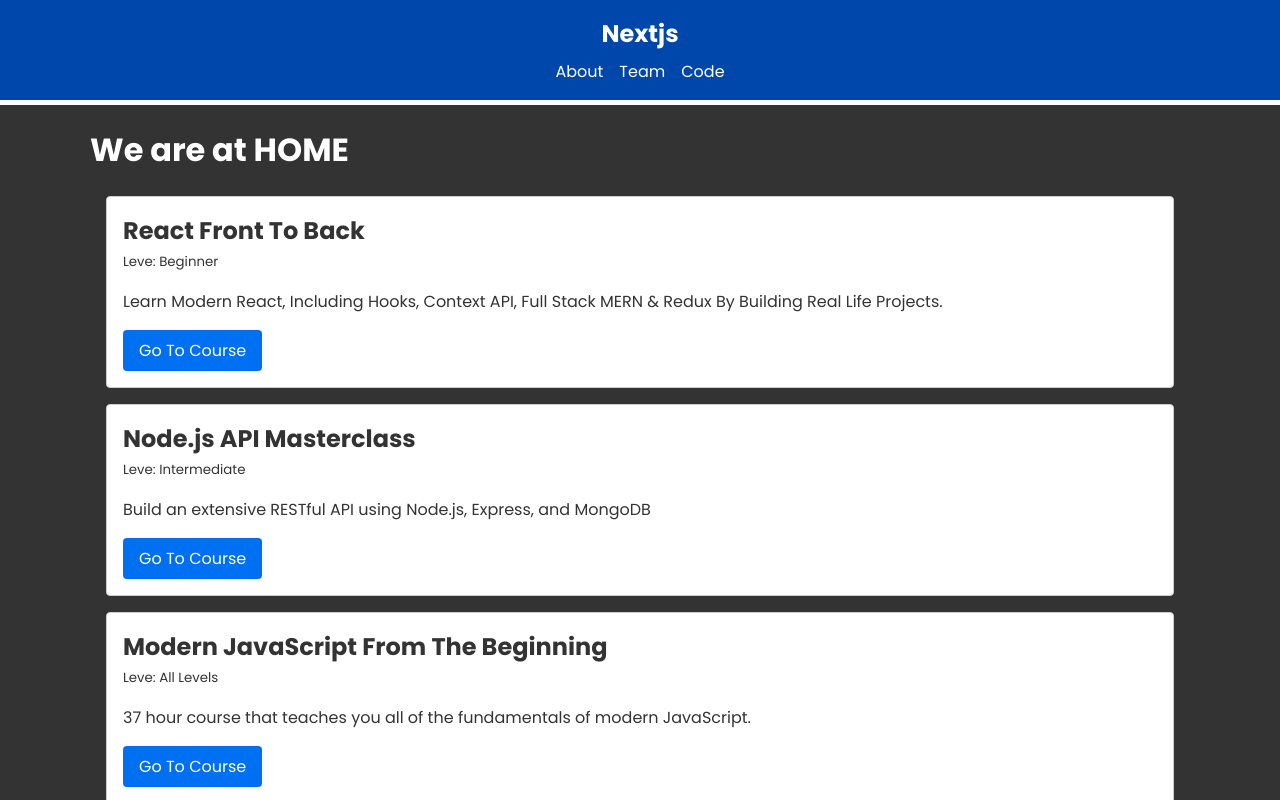
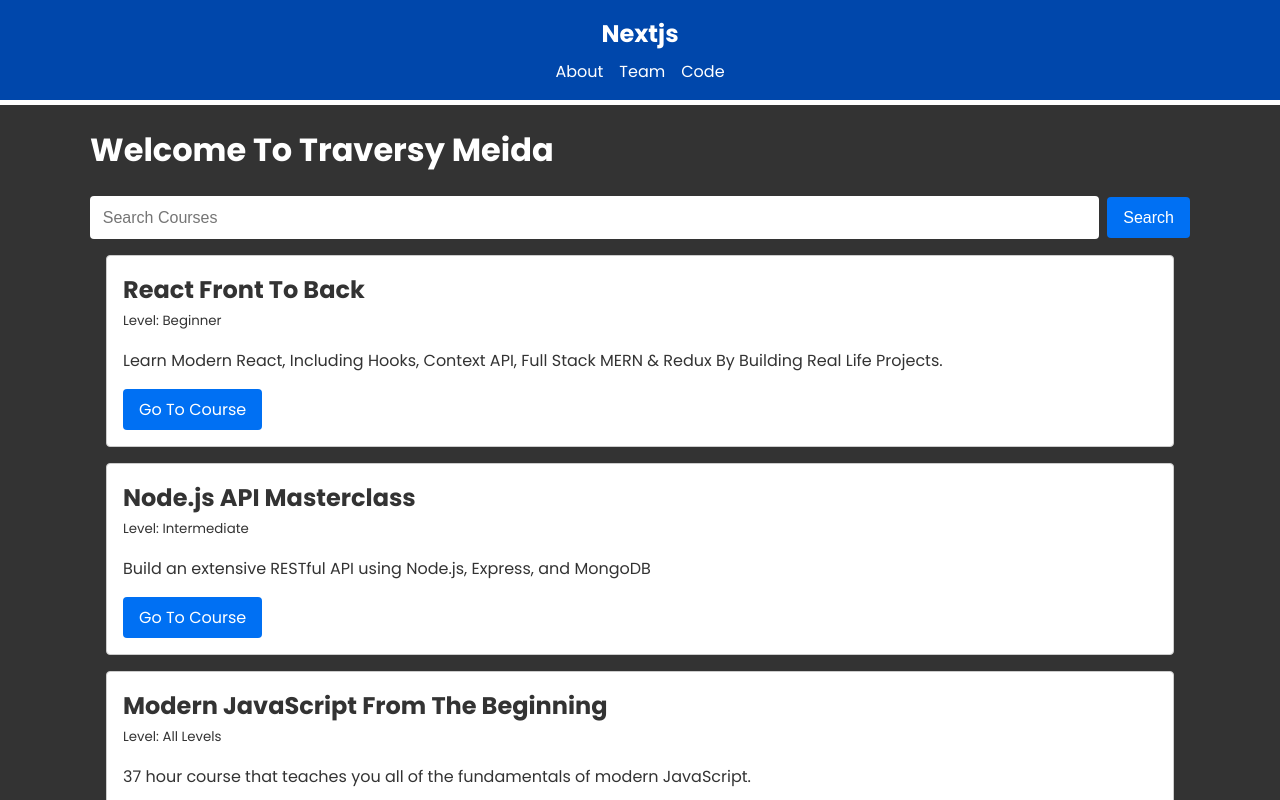
Before and after one commit to jaebungs/nextjs-crash, a Next.js app: page / in a window 1280 px wide. Shown: the top 800 px of the page. Built offline with nearby package versions, Linux system fonts and the light colour scheme.

Commit message:
course search function

```diff
--- a/app/components/Courses.jsx
+++ b/app/components/Courses.jsx
@@ -1,27 +1,18 @@
 import Link from "next/link"
 
-async function fetchCourses() {
-    const response = await fetch("http://localhost:3000/api/courses")
-    const courses = await response.json()
-
-    return courses
-}
-
-const Courses = async () => {
-    const courses = await fetchCourses()
-
+const Courses = ({ courses }) => {
   return (
-    <div className="courses">
-        { courses.map( course => (
-            <div key={ course.id } className="card">
-                <h2>{ course.title }</h2>
-                <small>Leve: { course.level }</small>
-                <p>{ course.description }</p>
-                <Link href={course.link} target="_balnk" className="btn">
-                    Go To Course
-                </Link>
-            </div>
-        ))}
+    <div className='courses'>
+      {courses.map((course) => (
+        <div key={course.id} className='card'>
+          <h2>{course.title}</h2>
+          <small>Level: {course.level}</small>
+          <p>{course.description}</p>
+          <Link href={course.link} target='_blank' className='btn'>
+            Go To Course
+          </Link>
+        </div>
+      ))}
     </div>
   )
 }
--- a/app/components/CoursesSearch.jsx
+++ b/app/components/CoursesSearch.jsx
@@ -0,0 +1,24 @@
+'use client'
+import { useState } from "react"
+
+const CoursesSearch = ({ getSearchResults }) => {
+    const [query, setQuery] = useState('')
+
+    const handleSubmit = async (e) => {
+        e.preventDefault()
+        const res = await fetch(`/api/courses/search?query=${query}`)
+        const courses = await res.json()
+        getSearchResults(courses)
+    }
+
+  return (
+    <form className="search-form" onSubmit={ handleSubmit } >
+        <input className="search-input"  type="text" placeholder="Search Courses"
+            value={query} onChange={ (e) => setQuery(e.target.value) } />
+
+        <button className="search-button" type="submit">Search</button>
+    </form>
+  )
+}
+
+export default CoursesSearch
--- a/app/layout.js
+++ b/app/layout.js
@@ -18,7 +18,7 @@
       <body className={ poppins.className }>
         <Header />
         <main className='container'>{children}</main>
-        </body>
+      </body>
     </html>
   )
 }
--- a/app/loading.jsx
+++ b/app/loading.jsx
@@ -1,10 +1,8 @@
-
-const loading = () => {
-  return (
-    <div className="loader">
-        <div className="spinner"></div>
-    </div>
-  )
-}
-
-export default loading
+const LoadingPage = () => {
+    return (
+      <div className='loader'>
+        <div className='spinner'></div>
+      </div>
+    );
+  };
+  export default LoadingPage;
--- a/app/page.js
+++ b/app/page.js
@@ -1,13 +1,34 @@
-import Link from "next/link";
-import Courses from "./components/Courses";
+'use client';
+import { useState, useEffect } from 'react';
+import LoadingPage from './loading'; // since it's not SSR, manually load it
+import Courses from './components/Courses';
+import CoursesSearch from './components/CoursesSearch';
 
 const HomePage = () => {
+  const [courses, setCourses] = useState([]);
+  const [loading, setLoading] = useState(true);
+
+  useEffect(() => {
+    const fetchCourses = async () => {
+      const res = await fetch('/api/courses');
+      const data = await res.json();
+      setCourses(data);
+      setLoading(false);
+    };
+
+    fetchCourses();
+  }, []);
+
+  if (loading) {
+    return <LoadingPage></LoadingPage>;
+  }
+
   return (
     <div>
-      <h1>We are at HOME</h1>
-      <Courses />
+      <h1>Welcome To Traversy Meida</h1>
+      <CoursesSearch getSearchResults={(results) => setCourses(results)} />
+      <Courses courses={courses} />
     </div>
-  )
-}
-
-export default HomePage
+  );
+};
+export default HomePage;
```
